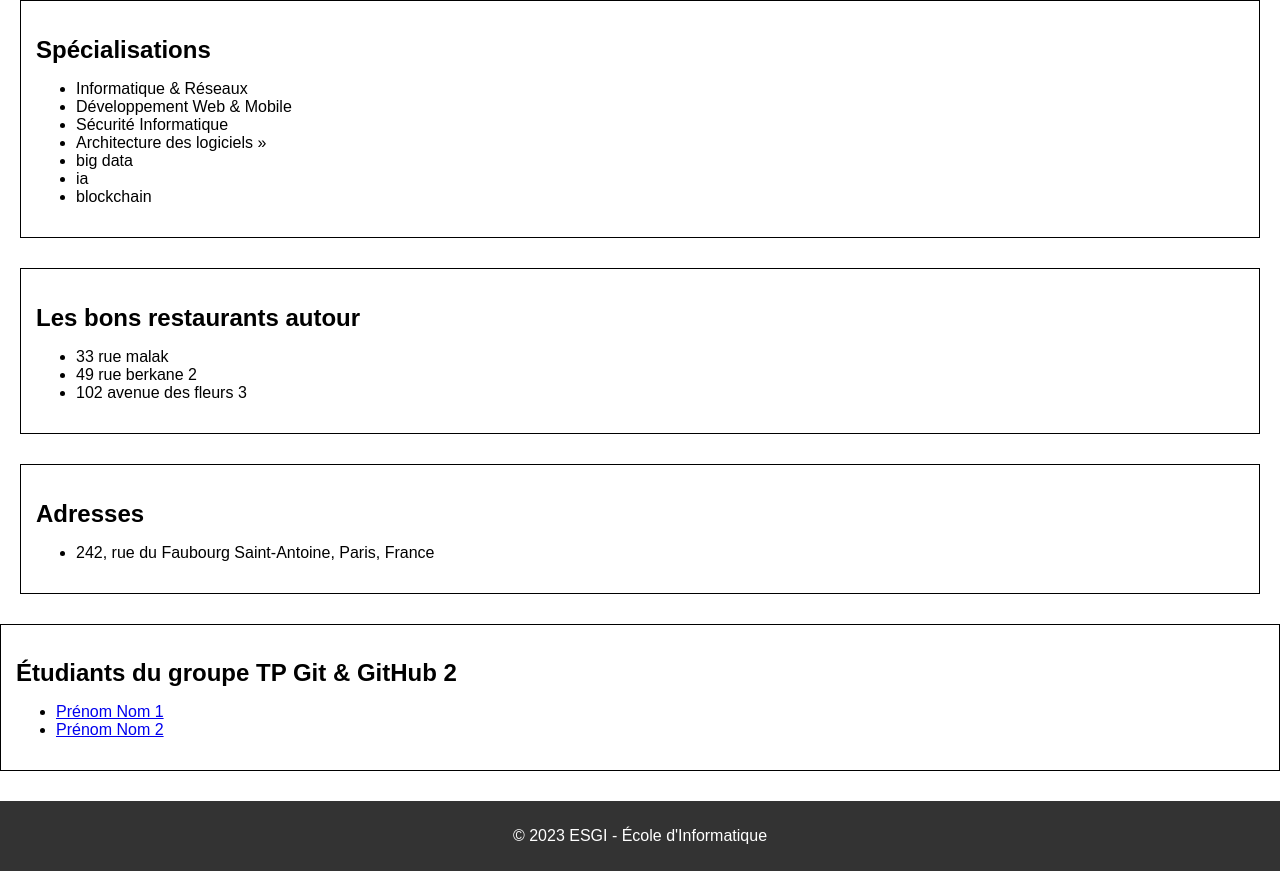
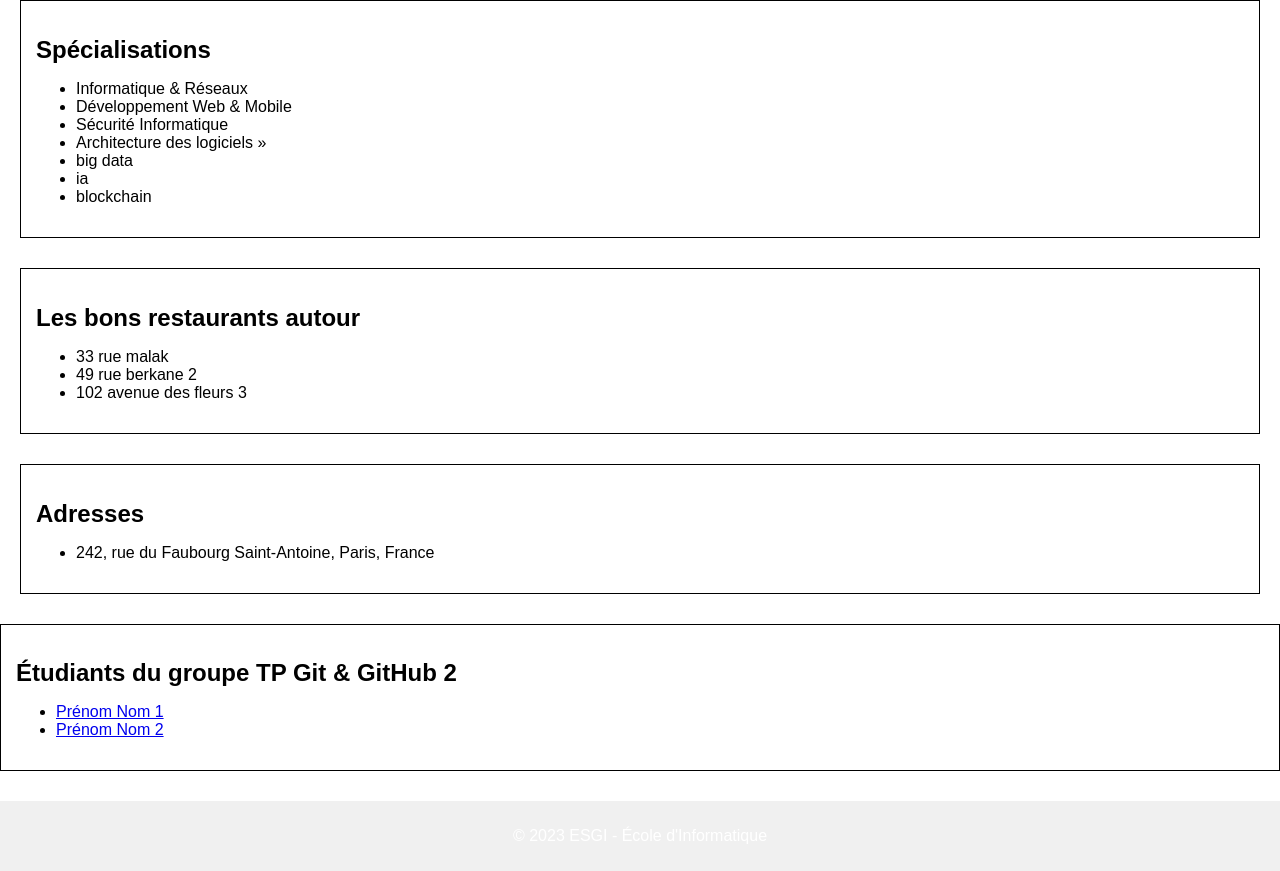
Before and after one commit to nina88022/TP_Git_groupe7, a plain HTML site: page index.html in a window 1280 px wide. Shown: the part 492-1363 px from the top of the page. Drawn offline with Linux system fonts and the light colour scheme.

Commit message:
Update style.css

```diff
--- a/style.css
+++ b/style.css
@@ -27,6 +27,6 @@ h2 {
 footer {
   text-align: center;
   padding: 10px;
-  background-color: #333;
+  background-color: #f0f0f0;
   color: white;
 }
```
